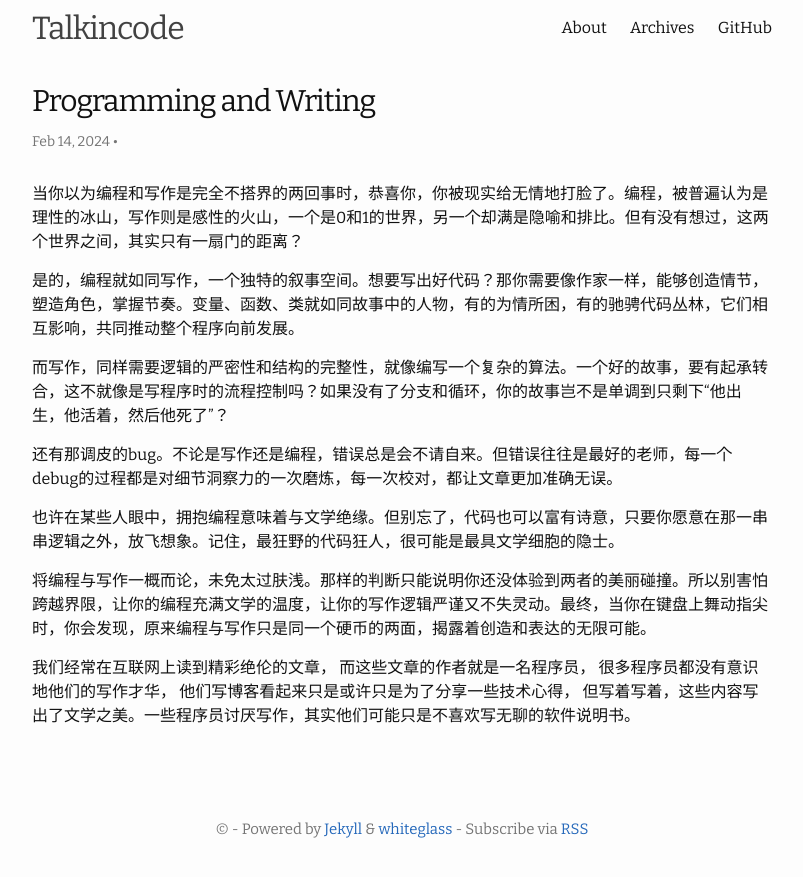
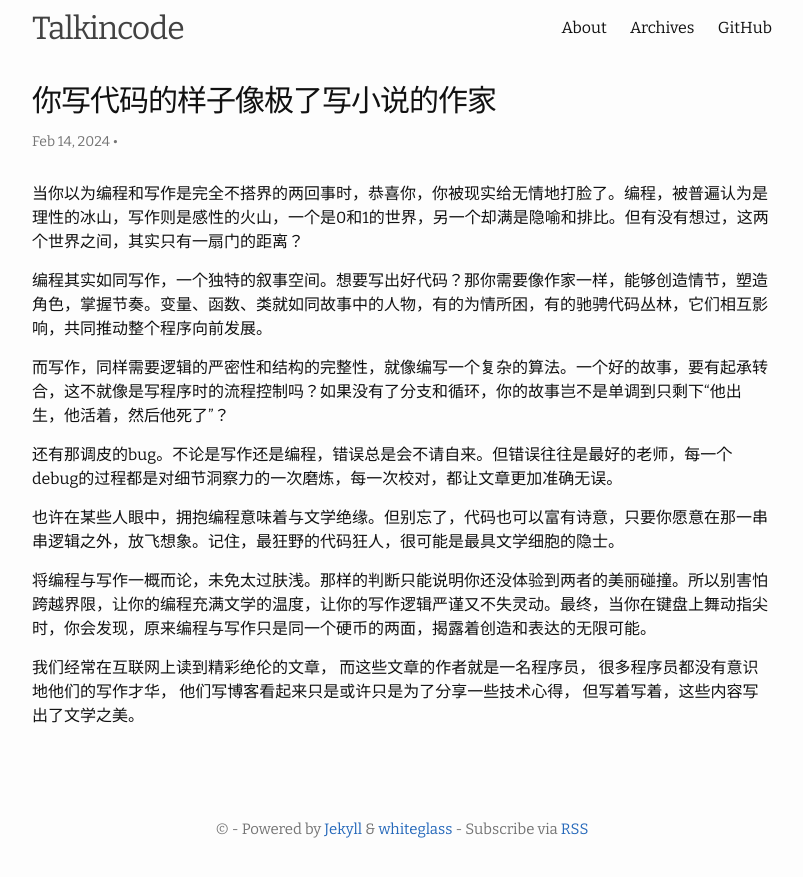
Before and after one commit to talkincode/ToughNotes, a Jekyll site: the page built from _posts/2024-02-14-programming-and-writing.md, in a window 1280 px wide. Shown: the top 877 px of the page, without its empty margins (238-1041 px from the left). Built offline with Jekyll 4.4.1, drawn with Linux system fonts in a browser that asks for light colours.

Commit message:
更新博客文章标题和分类

```diff
--- a/_posts/2024-02-14-programming-and-writing.md
+++ b/_posts/2024-02-14-programming-and-writing.md
@@ -1,14 +1,14 @@
 ---
 layout: post
-title: "Programming and Writing"
+title: "你写代码的样子像极了写小说的作家"
 date: 2024-02-14 10:00:00 -0000
-categories: programming,writing
+categories: programming, writing
 ---
 
 
 当你以为编程和写作是完全不搭界的两回事时，恭喜你，你被现实给无情地打脸了。编程，被普遍认为是理性的冰山，写作则是感性的火山，一个是0和1的世界，另一个却满是隐喻和排比。但有没有想过，这两个世界之间，其实只有一扇门的距离？
 
-是的，编程就如同写作，一个独特的叙事空间。想要写出好代码？那你需要像作家一样，能够创造情节，塑造角色，掌握节奏。变量、函数、类就如同故事中的人物，有的为情所困，有的驰骋代码丛林，它们相互影响，共同推动整个程序向前发展。
+编程其实如同写作，一个独特的叙事空间。想要写出好代码？那你需要像作家一样，能够创造情节，塑造角色，掌握节奏。变量、函数、类就如同故事中的人物，有的为情所困，有的驰骋代码丛林，它们相互影响，共同推动整个程序向前发展。
 
 而写作，同样需要逻辑的严密性和结构的完整性，就像编写一个复杂的算法。一个好的故事，要有起承转合，这不就像是写程序时的流程控制吗？如果没有了分支和循环，你的故事岂不是单调到只剩下“他出生，他活着，然后他死了”？
 
@@ -18,4 +18,4 @@ categories: programming,writing
 
 将编程与写作一概而论，未免太过肤浅。那样的判断只能说明你还没体验到两者的美丽碰撞。所以别害怕跨越界限，让你的编程充满文学的温度，让你的写作逻辑严谨又不失灵动。最终，当你在键盘上舞动指尖时，你会发现，原来编程与写作只是同一个硬币的两面，揭露着创造和表达的无限可能。
 
-我们经常在互联网上读到精彩绝伦的文章， 而这些文章的作者就是一名程序员， 很多程序员都没有意识地他们的写作才华， 他们写博客看起来只是或许只是为了分享一些技术心得， 但写着写着，这些内容写出了文学之美。一些程序员讨厌写作，其实他们可能只是不喜欢写无聊的软件说明书。
+我们经常在互联网上读到精彩绝伦的文章， 而这些文章的作者就是一名程序员， 很多程序员都没有意识地他们的写作才华， 他们写博客看起来只是或许只是为了分享一些技术心得， 但写着写着，这些内容写出了文学之美。
```
